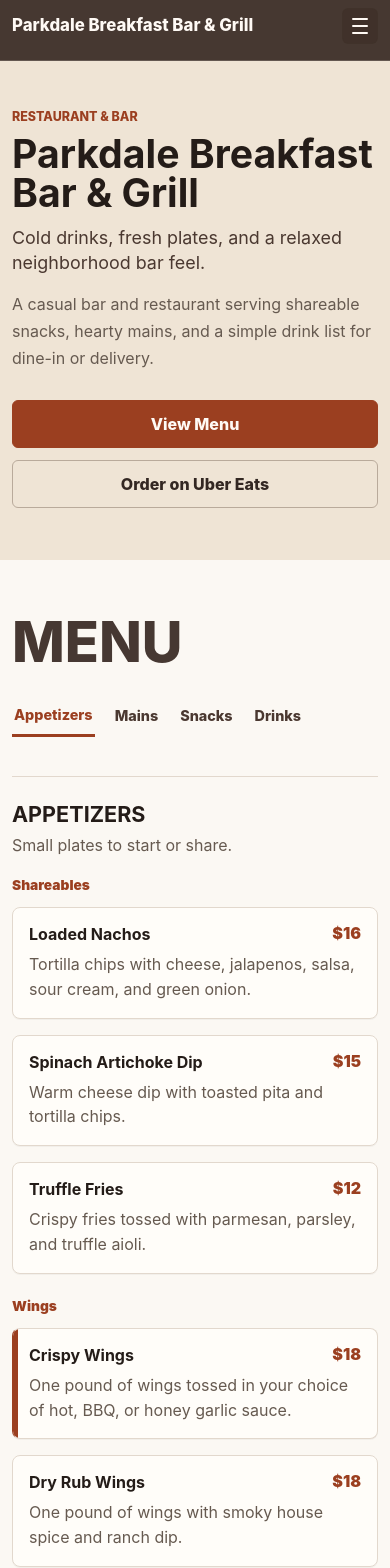
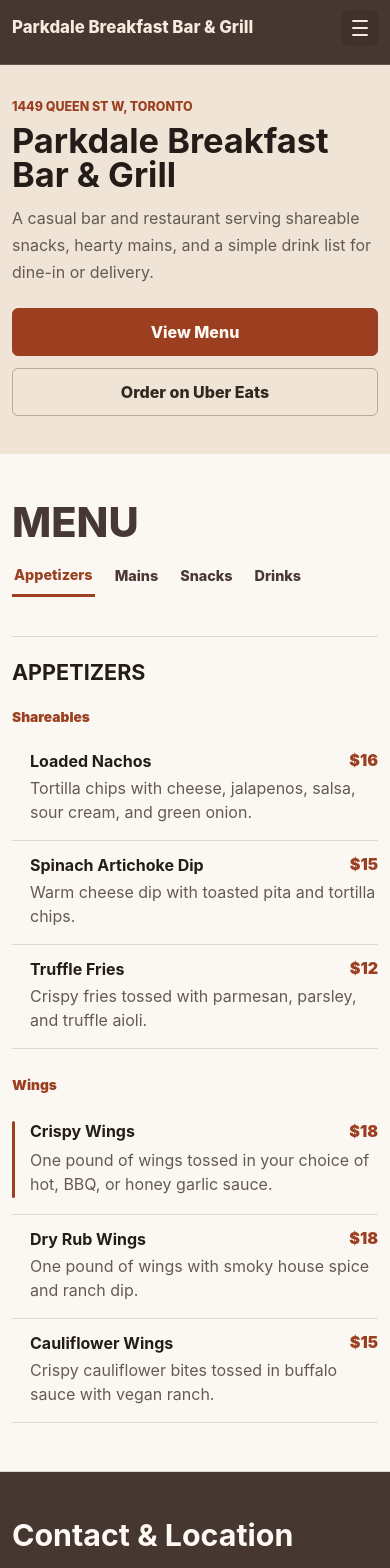
Before and after one commit to joe-zyc/parkdale-breakfast-bar, a React (Vite) app: page / in a window 390 px wide. Shown: the top 1568 px of the page. Built offline with nearby package versions, Linux system fonts and the light colour scheme.

Commit message:
chore: commit

```diff
--- a/src/App.jsx
+++ b/src/App.jsx
@@ -12,19 +12,40 @@ export default function App() {
   const [activeSectionId, setActiveSectionId] = useState(menu.sections[0]?.id ?? '');
   const activeSection = menu.sections.find((section) => section.id === activeSectionId) ?? menu.sections[0];
 
+  function scrollToSection(sectionId) {
+    const target = document.getElementById(sectionId);
+    const header = document.querySelector('.site-header');
+
+    if (!target) {
+      return;
+    }
+
+    const headerHeight = header?.offsetHeight ?? 0;
+    const targetTop = target.getBoundingClientRect().top + window.scrollY - headerHeight;
+
+    window.scrollTo({
+      top: targetTop,
+      behavior: 'smooth',
+    });
+  }
+
+  function handleMenuClick(event) {
+    event.preventDefault();
+    scrollToSection('menu');
+  }
+
   return (
     <div className={`app-shell view-${viewportType}`}>
-      <Header site={site} isPhone={isPhone} />
+      <Header site={site} isPhone={isPhone} onNavigate={scrollToSection} />
 
       <main>
         <section className="hero" id="home">
           <div className="container hero-content">
-            <p className="eyebrow">Restaurant & Bar</p>
+            <p className="eyebrow">1449 Queen St W, Toronto</p>
             <h1>{site.name}</h1>
-            <p className="tagline">{site.tagline}</p>
             <p className="description">{site.description}</p>
             <div className="actions">
-              <a className="button primary" href="#menu">
+              <a className="button primary" href="#menu" onClick={handleMenuClick}>
                 View Menu
               </a>
               <a className="button" href={site.uberEatsUrl} target="_blank" rel="noreferrer">
--- a/src/components/Header.jsx
+++ b/src/components/Header.jsx
@@ -1,6 +1,6 @@
 import { useEffect, useState } from 'react';
 
-export default function Header({ site, isPhone }) {
+export default function Header({ site, isPhone, onNavigate }) {
   const [isMenuOpen, setIsMenuOpen] = useState(false);
 
   useEffect(() => {
@@ -11,11 +11,17 @@ export default function Header({ site, isPhone }) {
 
   const navLinksClass = isMenuOpen ? 'nav-links is-open' : 'nav-links';
 
+  function handleSectionLink(event, sectionId) {
+    event.preventDefault();
+    setIsMenuOpen(false);
+    window.setTimeout(() => onNavigate(sectionId), 0);
+  }
+
   return (
     <header className="site-header">
       <nav className="container nav" aria-label="Main navigation">
         <div className="nav-top">
-          <a className="brand" href="#home" onClick={() => setIsMenuOpen(false)}>
+          <a className="brand" href="#home" onClick={(event) => handleSectionLink(event, 'home')}>
             {site.name}
           </a>
           {isPhone ? (
@@ -34,10 +40,10 @@ export default function Header({ site, isPhone }) {
         </div>
 
         <div className={navLinksClass}>
-          <a href="#menu" onClick={() => setIsMenuOpen(false)}>
+          <a href="#menu" onClick={(event) => handleSectionLink(event, 'menu')}>
             Menu
           </a>
-          <a href="#contact" onClick={() => setIsMenuOpen(false)}>
+          <a href="#contact" onClick={(event) => handleSectionLink(event, 'contact')}>
             Contact
           </a>
           <a href={site.uberEatsUrl} target="_blank" rel="noreferrer" onClick={() => setIsMenuOpen(false)}>
--- a/src/components/MenuSection.jsx
+++ b/src/components/MenuSection.jsx
@@ -7,7 +7,6 @@ export default function MenuSection({ section, isPhone }) {
     <section className="menu-section" id={section.id} role="tabpanel" aria-labelledby={`${section.id}-heading`}>
       <div className="menu-section-heading">
         <h3 id={`${section.id}-heading`}>{section.title}</h3>
-        {section.description ? <p>{section.description}</p> : null}
       </div>
 
       {hasSubsections ? (
--- a/src/data/menu.json
+++ b/src/data/menu.json
@@ -3,7 +3,6 @@
     {
       "id": "appetizers",
       "title": "Appetizers",
-      "description": "Small plates to start or share.",
       "subsections": [
         {
           "id": "shareables",
@@ -53,7 +52,6 @@
     {
       "id": "mains",
       "title": "Mains",
-      "description": "Comfortable bar favorites.",
       "subsections": [
         {
           "id": "burgers",
@@ -102,7 +100,6 @@
     {
       "id": "snacks",
       "title": "Snacks",
-      "description": "Quick bites for the table.",
       "subsections": [
         {
           "id": "salty",
@@ -146,7 +143,6 @@
     {
       "id": "drinks",
       "title": "Drinks",
-      "description": "Beer, cocktails, and non-alcoholic options.",
       "subsections": [
         {
           "id": "beer",
@@ -175,7 +171,6 @@
           "items": [
             {
               "name": "Old Fashioned",
-              "description": "Whiskey, bitters, sugar, and orange.",
               "price": "$14"
             },
             {
--- a/src/data/site.json
+++ b/src/data/site.json
@@ -1,6 +1,5 @@
 {
   "name": "Parkdale Breakfast Bar & Grill",
-  "tagline": "Cold drinks, fresh plates, and a relaxed neighborhood bar feel.",
   "description": "A casual bar and restaurant serving shareable snacks, hearty mains, and a simple drink list for dine-in or delivery.",
   "address": "1449 Queen St W, Toronto, ON M6R 1A1",
   "phone": "+1 416-901-1858",
--- a/src/styles.css
+++ b/src/styles.css
@@ -56,10 +56,14 @@ a {
   display: flex;
   align-items: center;
   justify-content: space-between;
+  min-height: inherit;
 }
 
 .brand {
-  color: #fffaf5;
+  display: inline-flex;
+  align-items: center;
+  min-height: 40px;
+  color: #f7eadf;
   font-size: 1.05rem;
   font-weight: 800;
   line-height: 1.15;
@@ -70,7 +74,7 @@ a {
   display: flex;
   align-items: center;
   gap: 18px;
-  color: #f3e5d6;
+  color: #ead8c8;
   font-size: 0.95rem;
   font-weight: 700;
   white-space: nowrap;
@@ -94,8 +98,8 @@ a {
 .hero {
   display: flex;
   align-items: center;
-  min-height: 58vh;
-  padding: 80px 0;
+  min-height: 42vh;
+  padding: 56px 0;
   background: #efe4d5;
 }
 
@@ -130,9 +134,9 @@ p {
 }
 
 h1 {
-  margin-bottom: 14px;
-  font-size: clamp(2.5rem, 7vw, 5rem);
-  line-height: 0.98;
+  margin-bottom: 12px;
+  font-size: clamp(2.25rem, 6vw, 4.2rem);
+  line-height: 1;
 }
 
 h2 {
@@ -151,14 +155,6 @@ h4 {
   font-size: 1rem;
 }
 
-.tagline {
-  max-width: 680px;
-  margin-bottom: 16px;
-  color: #4a3830;
-  font-size: clamp(1.2rem, 2vw, 1.55rem);
-  line-height: 1.35;
-}
-
 .description {
   max-width: 680px;
   color: #665a50;
@@ -170,7 +166,7 @@ h4 {
   display: flex;
   flex-wrap: wrap;
   gap: 12px;
-  margin-top: 28px;
+  margin-top: 22px;
 }
 
 .button {
@@ -246,12 +242,12 @@ h4 {
 
 .menu-layout {
   display: grid;
-  gap: 28px;
+  gap: 24px;
 }
 
 .menu-section {
   scroll-margin-top: 92px;
-  padding-top: 28px;
+  padding-top: 24px;
   border-top: 1px solid #e2d8cd;
   animation: menu-section-enter 220ms ease both;
 }
@@ -269,7 +265,7 @@ h4 {
 }
 
 .menu-section-heading {
-  margin-bottom: 18px;
+  margin-bottom: 24px;
 }
 
 .menu-section-heading h3 {
@@ -284,17 +280,18 @@ h4 {
 
 .menu-subsections {
   display: grid;
-  gap: 28px;
+  gap: 34px;
 }
 
 .menu-subsection {
   display: grid;
-  gap: 14px;
+  gap: 10px;
 }
 
 .menu-subsection-heading {
   display: grid;
-  gap: 4px;
+  gap: 3px;
+  margin-bottom: 2px;
 }
 
 .menu-subsection-heading h4 {
@@ -312,23 +309,26 @@ h4 {
 .menu-items {
   display: grid;
   grid-template-columns: repeat(2, minmax(0, 1fr));
-  gap: 16px;
+  column-gap: 28px;
+  row-gap: 0;
 }
 
 .menu-item {
   position: relative;
   display: flex;
-  min-height: 128px;
+  gap: 18px;
+  min-height: 0;
   overflow: hidden;
-  border: 1px solid #e2d8cd;
-  border-radius: 8px;
-  background: #fffdf9;
-  box-shadow: 0 1px 0 rgba(45, 37, 32, 0.04);
+  border: 0;
+  border-bottom: 1px solid #e2d8cd;
+  border-radius: 0;
+  background: transparent;
+  box-shadow: none;
 }
 
 .menu-item-content {
   width: 100%;
-  padding: 18px;
+  padding: 16px 0 18px;
 }
 
 .menu-item-header {
@@ -336,7 +336,7 @@ h4 {
   align-items: flex-start;
   justify-content: space-between;
   gap: 16px;
-  margin-bottom: 8px;
+  margin-bottom: 6px;
 }
 
 .menu-item-header h4 {
@@ -360,13 +360,15 @@ h4 {
 .menu-item p {
   margin-bottom: 0;
   color: #665a50;
-  line-height: 1.55;
+  line-height: 1.5;
 }
 
 .menu-item-image {
   width: 128px;
   flex: 0 0 128px;
-  min-height: 128px;
+  min-height: 116px;
+  margin: 16px 0 18px;
+  border-radius: 8px;
   object-fit: cover;
   background: #e5ded4;
 }
@@ -441,11 +443,15 @@ h4 {
 
 .view-phone .menu-item.with-image {
   flex-direction: row;
-  border-left-color: #9b3f20;
+  gap: 0;
   cursor: pointer;
   transition:
     border-color 180ms ease,
     box-shadow 180ms ease;
+}
+
+.view-phone .menu-item.with-image .menu-item-header {
+  align-items: baseline;
 }
 
 .view-phone .menu-item.with-image:focus-visible {
@@ -454,16 +460,17 @@ h4 {
 }
 
 .view-phone .menu-item.with-image[aria-expanded='true'] {
-  border-color: #caa58f;
-  box-shadow: 0 8px 24px rgba(45, 37, 32, 0.08);
+  border-bottom-color: #caa58f;
+  box-shadow: none;
 }
 
 .view-phone .menu-item.with-image::before {
   position: absolute;
-  top: 0;
-  bottom: 0;
+  top: 16px;
+  bottom: 16px;
   left: 0;
-  width: 5px;
+  width: 3px;
+  border-radius: 999px;
   background: #9b3f20;
   content: "";
 }
@@ -485,14 +492,14 @@ h4 {
 .photo-dropdown.is-open {
   grid-template-rows: 1fr;
   opacity: 1;
-  margin-top: 12px;
+  margin-top: 14px;
 }
 
 .photo-dropdown img {
   display: block;
   width: 100%;
   min-height: 0;
-  aspect-ratio: 4 / 3;
+  aspect-ratio: 16 / 9;
   object-fit: cover;
 }
 
@@ -533,7 +540,7 @@ h4 {
     border: 1px solid rgba(64, 50, 43, 0.97);
     border-radius: 6px;
     background: rgba(64, 50, 43, 0.97);
-    color: #fffaf5;
+    color: #f7eadf;
   }
 
   .nav-toggle span {
@@ -586,7 +593,7 @@ h4 {
 
   .hero {
     min-height: auto;
-    padding: 48px 0 52px;
+    padding: 34px 0 38px;
   }
 
   .section {
@@ -599,7 +606,7 @@ h4 {
   }
 
   .menu-layout {
-    gap: 24px;
+    gap: 22px;
   }
 
   .menu-nav {
@@ -624,11 +631,11 @@ h4 {
 
   .menu-section {
     scroll-margin-top: 76px;
-    padding-top: 24px;
+    padding-top: 22px;
   }
 
   .menu-subsections {
-    gap: 24px;
+    gap: 28px;
   }
 
   .contact-grid {
@@ -642,7 +649,7 @@ h4 {
   }
 
   h1 {
-    font-size: 2.45rem;
+    font-size: 2.15rem;
     line-height: 1;
   }
 
@@ -650,8 +657,14 @@ h4 {
     font-size: 1.9rem;
   }
 
-  .tagline {
-    font-size: 1.12rem;
+  .section-heading {
+    margin-bottom: 20px;
+  }
+
+  .menu-eyebrow {
+    margin-bottom: 4px;
+    font-size: 2.6rem;
+    line-height: 1;
   }
 
   .menu-item {
@@ -659,11 +672,22 @@ h4 {
   }
 
   .menu-item-content {
-    padding: 16px;
+    padding: 14px 0 16px 18px;
+  }
+
+  .view-phone .menu-item.with-image .menu-item-content {
+    padding-top: 16px;
+    padding-bottom: 18px;
   }
 
   .menu-item-header {
     gap: 12px;
+    margin-bottom: 5px;
+  }
+
+  .view-phone .menu-item.with-image .menu-item-header {
+    gap: 14px;
+    margin-bottom: 7px;
   }
 
   .hours-list div {
```
Also changed, not shown: 1 other file (tests, documents, lock files or other folders).
